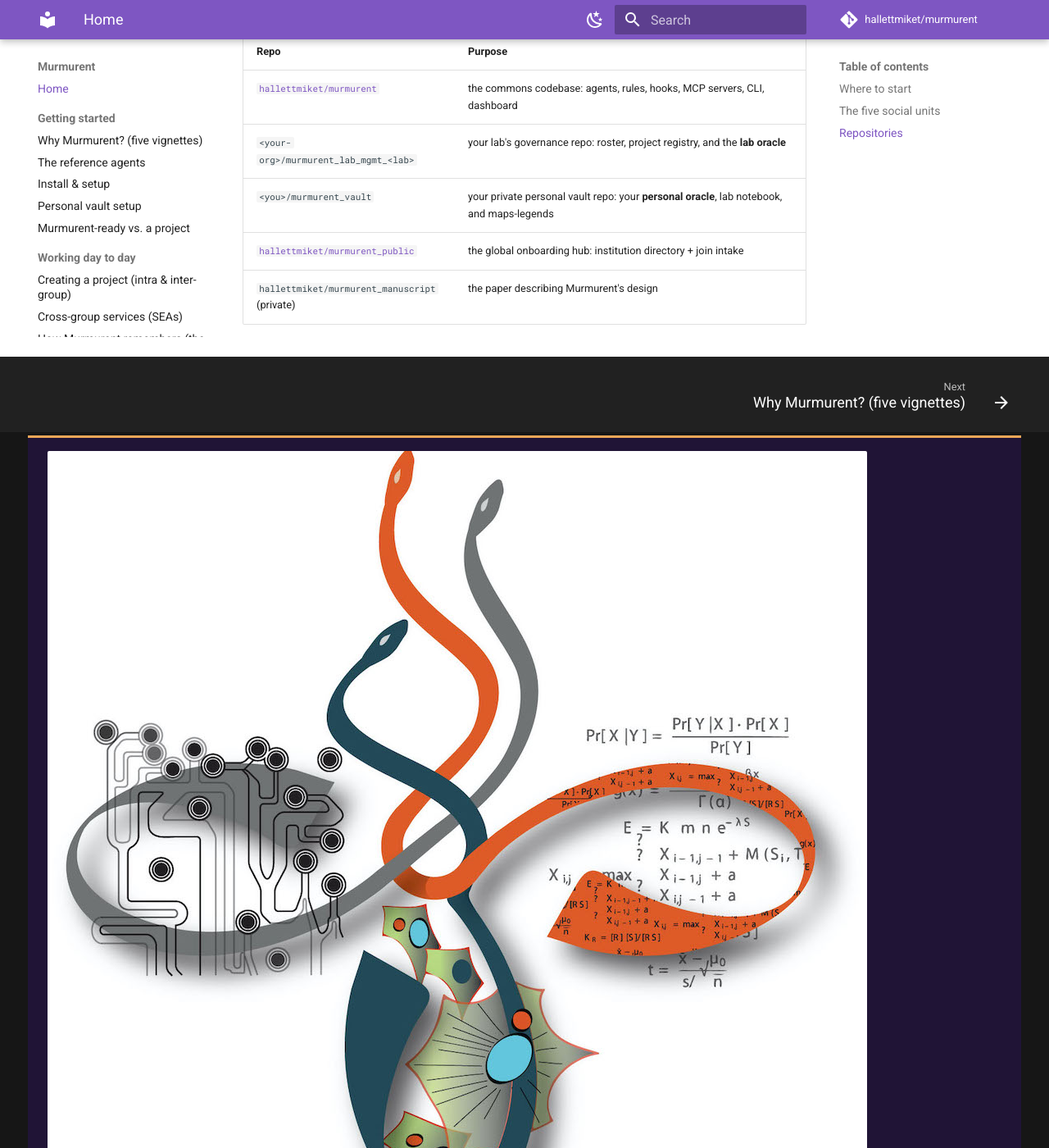
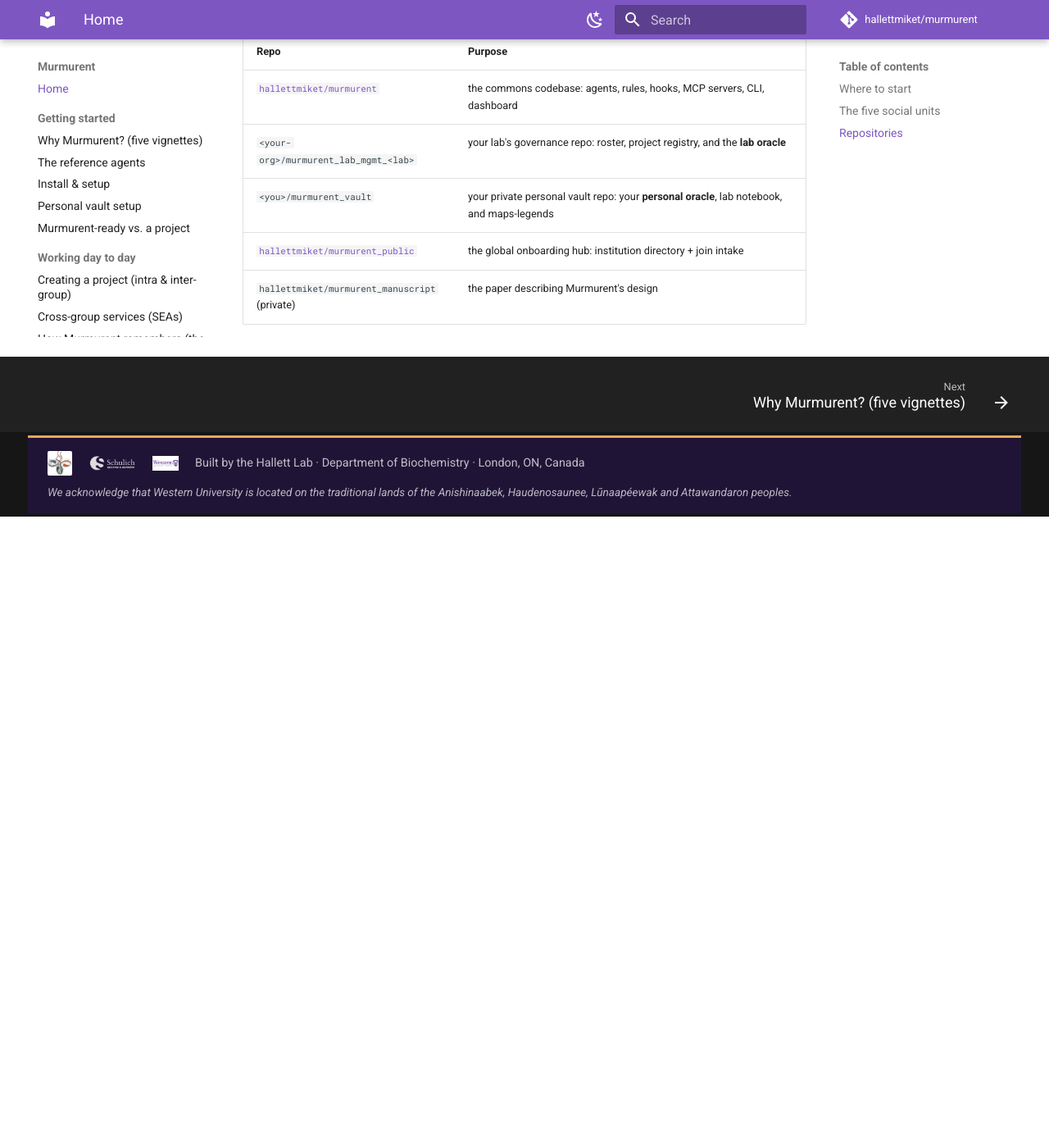
Before and after one commit to hallettmiket/murmurent, an MkDocs documentation site: the page built from docs/index.md, in a window 1280 px wide and 1400 px high, scrolled down 1369 px. Shown: the whole window at 82% size. Built offline with MkDocs 1.6.1 and Material for MkDocs 9.7.7, drawn with Linux system fonts in a browser that asks for light colours; comment, search, counter and statistics services are not loaded; after the commit the page ends 1999 px from its top, so only the background shows below that.

Commit message:
docs: constrain footer logo sizes (scoped + !important so the theme can't override)

```diff
--- a/docs/stylesheets/extra.css
+++ b/docs/stylesheets/extra.css
@@ -21,10 +21,12 @@
 }
 
 .mm-brand-bar a { border-bottom: 0; line-height: 0; }
-.mm-brand-bar img { display: block; }
-.mm-logo-lab      { height: 30px; border-radius: 2px; }
-.mm-logo-schulich { height: 22px; filter: brightness(0) invert(1); opacity: 0.85; }
-.mm-logo-western  { height: 18px; }
+/* Blanket cap so nothing renders at the logos' native size (the lab mark
+   is 1000x1000). Scoped + !important to beat the theme's image rules. */
+.mm-brand-footer img { display: block; width: auto !important; max-width: none; }
+.mm-brand-footer img.mm-logo-lab      { height: 30px !important; border-radius: 2px; }
+.mm-brand-footer img.mm-logo-schulich { height: 22px !important; filter: brightness(0) invert(1); opacity: 0.85; }
+.mm-brand-footer img.mm-logo-western  { height: 18px !important; }
 
 .mm-dept {
   color: rgba(255, 255, 255, 0.72);
```
